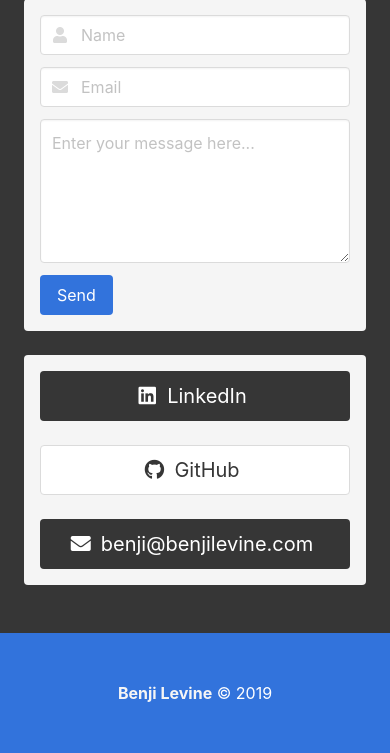
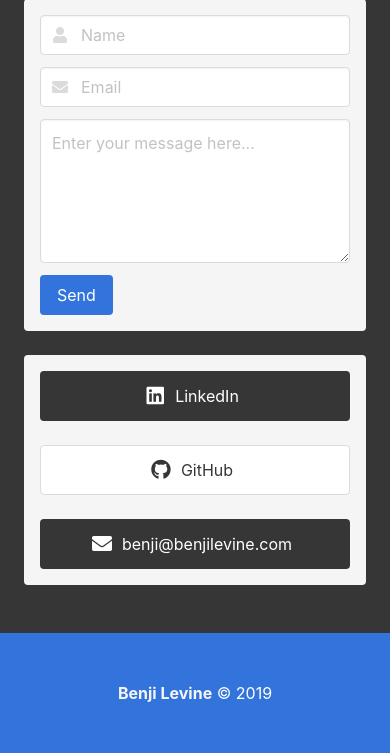
Before and after one commit to bmaximuml/v3.benjilevine.com, a Flask app: page / in a window 390 px wide. Shown: the part 865-1618 px from the top of the page. Run offline with Flask 2, Linux system fonts and the light colour scheme; data that the repository does not hold is empty.

Commit message:
Shrink contact button text on mobile

```diff
--- a/templates/index.html
+++ b/templates/index.html
@@ -214,7 +214,7 @@
                             <span class="icon">
                                 <i class="fab fa-linkedin"></i>
                             </span>
-                            <span>
+                            <span class="is-size-6-mobile">
                                 LinkedIn
                             </span>
                         </a>
@@ -224,7 +224,7 @@
                             <span class="icon">
                                 <i class="fab fa-github"></i>
                             </span>
-                            <span>
+                            <span class="is-size-6-mobile">
                                 GitHub
                             </span>
                         </a>
@@ -235,7 +235,7 @@
                             <span class="icon">
                                 <i class="fas fa-envelope"></i>
                             </span>
-                            <span>
+                            <span class="is-size-6-mobile">
                                 benji@benjilevine.com
                             </span>
                         </a>
```
